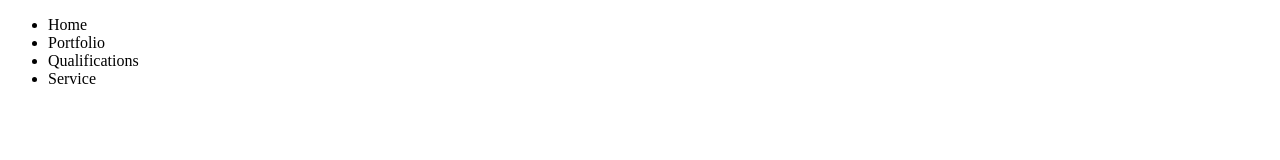
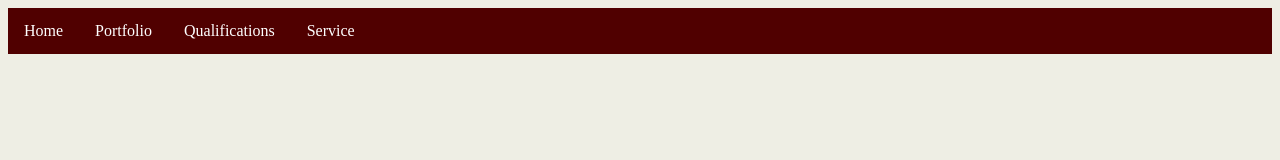
Before and after one commit to preston-bied/CSCE_315_Lab, a plain HTML site: page index.html in a window 1280 px wide. Drawn offline with Linux system fonts and the light colour scheme.

Commit message:
created files for all pages

```diff
--- a/index.html
+++ b/index.html
@@ -4,14 +4,15 @@
     <meta charset="UTF-8">
     <meta name="viewport" content="width=device-width, initial-scale=1.0">
     <meta http-equiv="X-UA-Compatible" content="ie=edge">
+    <link rel="stylesheet" href="style.css">
     <title>Preston Bied</title>
 </head>
 <body>
     <ul id="nav">
-        <li>Home</li>
-        <li>Portfolio</li>
-        <li>Qualifications</li>
-        <li>Service</li>
+        <li><a href="index.html">Home</a></li>
+        <li><a href="portfolio.html">Portfolio</a></li>
+        <li><a href="qualifications.html">Qualifications</a></li>
+        <li><a href="service.html">Service</a></li>
     </ul>
 </body>
 </html>
--- a/style.css
+++ b/style.css
@@ -0,0 +1,28 @@
+body {
+    background-color: #eeeee4;
+}
+
+#nav {
+    list-style-type: none;
+    margin: 0;
+    padding: 0;
+    overflow: hidden;
+    background-color: #500000;
+}
+
+#nav li {
+    float: left;
+}
+
+#nav li a {
+    display: block;
+    color: white;
+    text-align: center;
+    padding: 14px 16px;
+    text-decoration: none;
+}
+
+#nav li a:hover {
+    background-color: #FFF;
+    color: #500000;
+}
```
Also changed, not shown: portfolio.html (added), qualifications.html (added), service.html (added).
